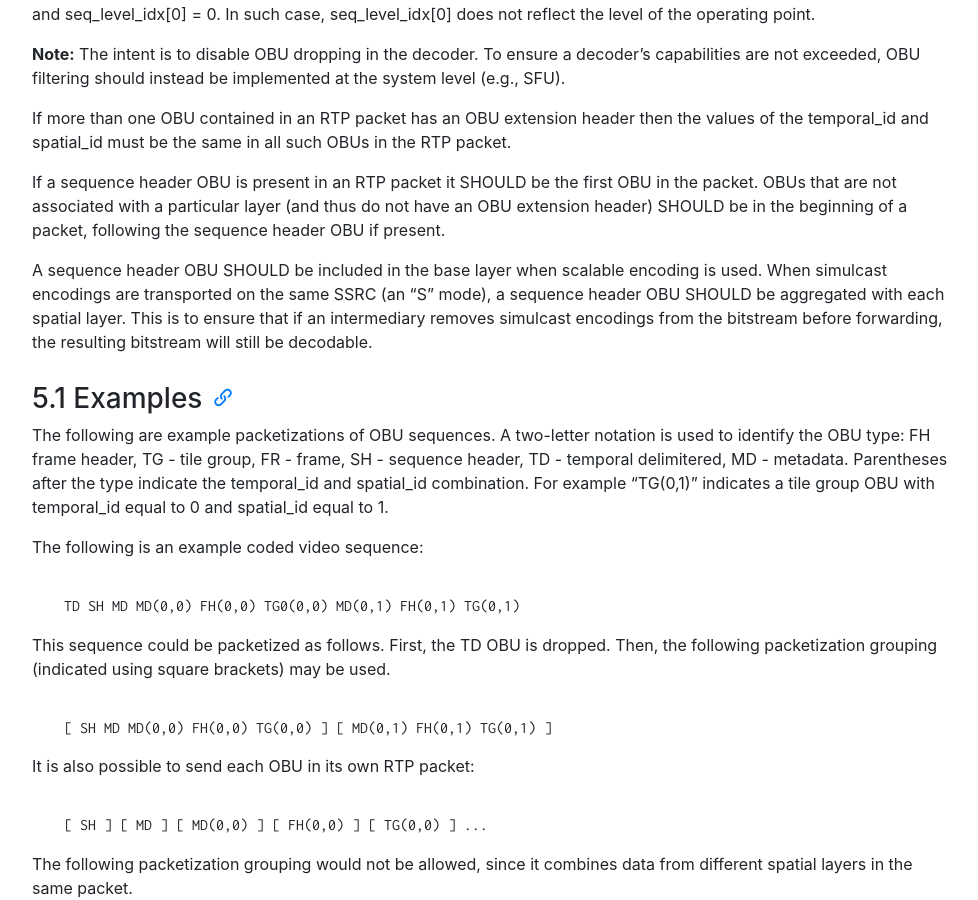
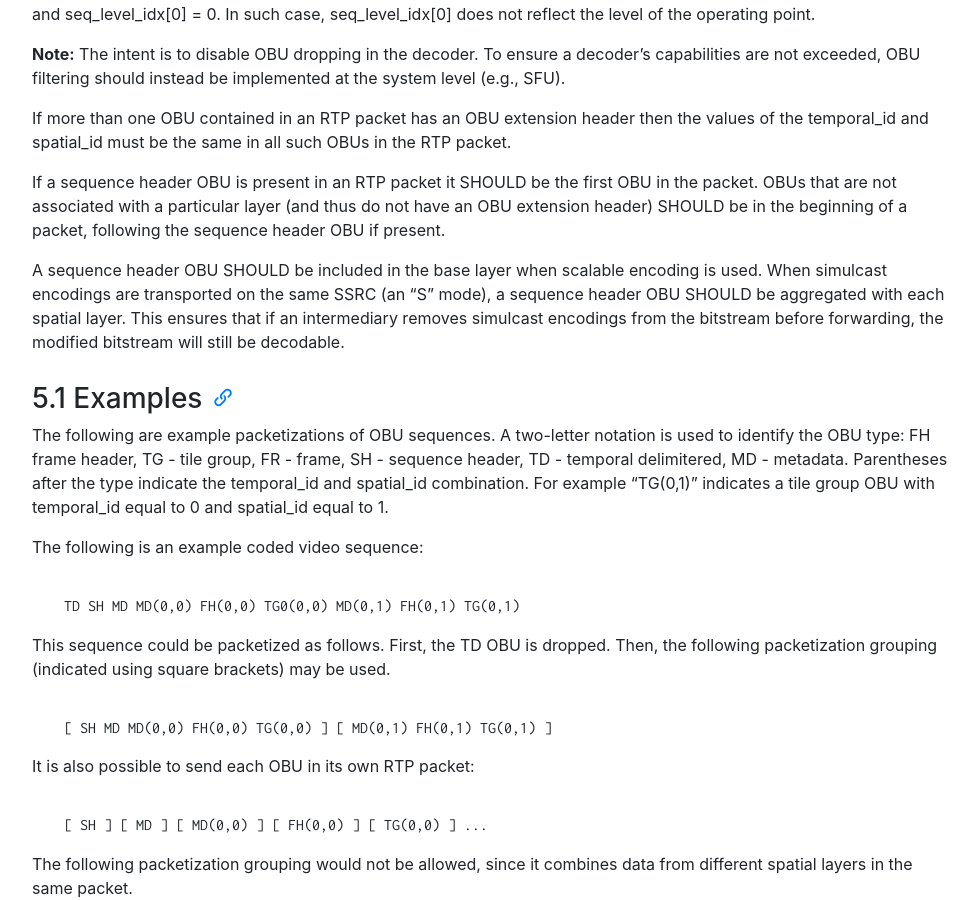
Before and after one commit to AOMediaCodec/av1-rtp-spec, a Jekyll site: the page built from index.md, in a window 1280 px wide and 900 px high, scrolled down 7200 px. Shown: the whole window, without its empty margins (53-1031 px from the left). Built offline with Jekyll 4.4.1, drawn with Linux system fonts in a browser that asks for light colours; nearby versions of some CDN libraries.

Commit message:
Clean up grammar

```diff
--- a/av1-rtp-spec.md
+++ b/av1-rtp-spec.md
@@ -317,9 +317,9 @@ sequence header OBU if present.
 
 A sequence header OBU SHOULD be included in the base layer when scalable encoding is used.
 When simulcast encodings are transported on the same SSRC (an "S" mode), a sequence
-header OBU SHOULD be aggregated with each spatial layer.  This is to ensure that
-if an intermediary removes simulcast encodings from the bitstream before forwarding, the
-resulting bitstream will still be decodable.
+header OBU SHOULD be aggregated with each spatial layer. This ensures that if an
+intermediary removes simulcast encodings from the bitstream before forwarding, the
+modified bitstream will still be decodable.
 
 ### 5.1 Examples
 
```
